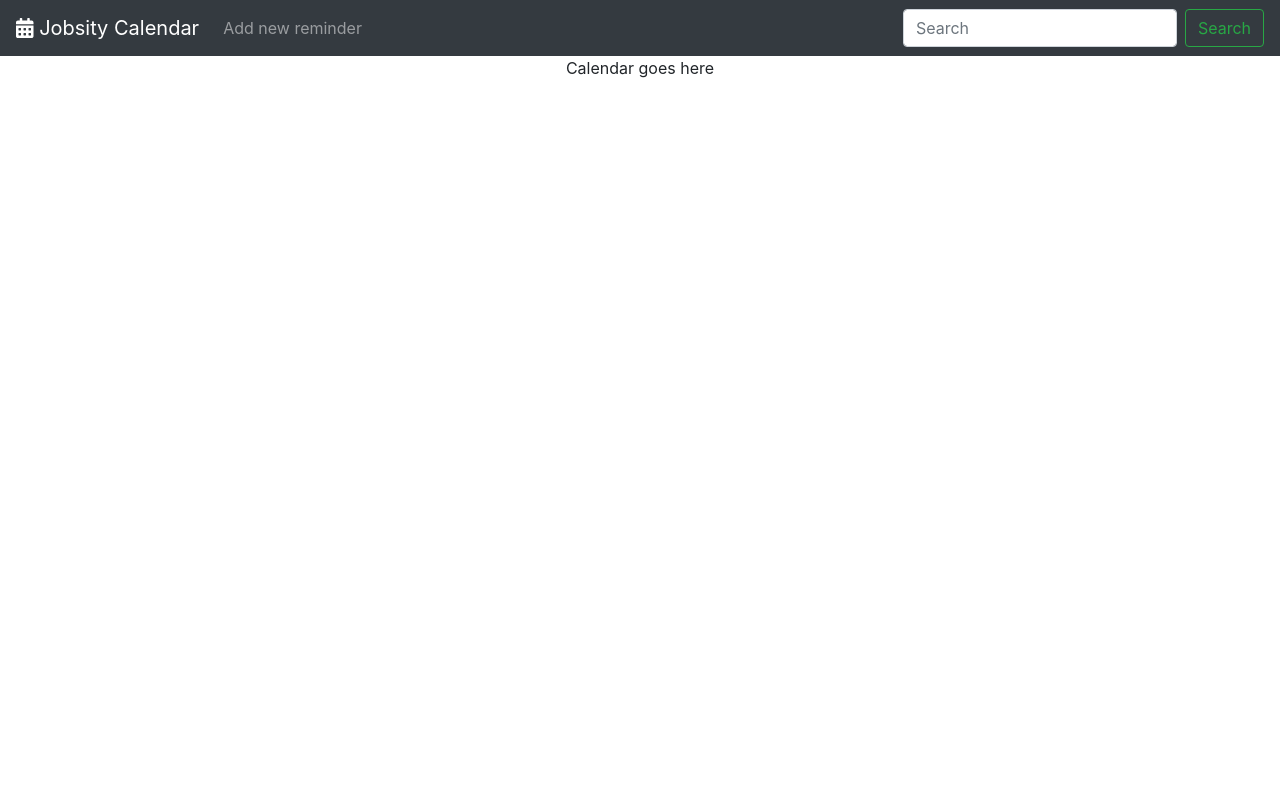
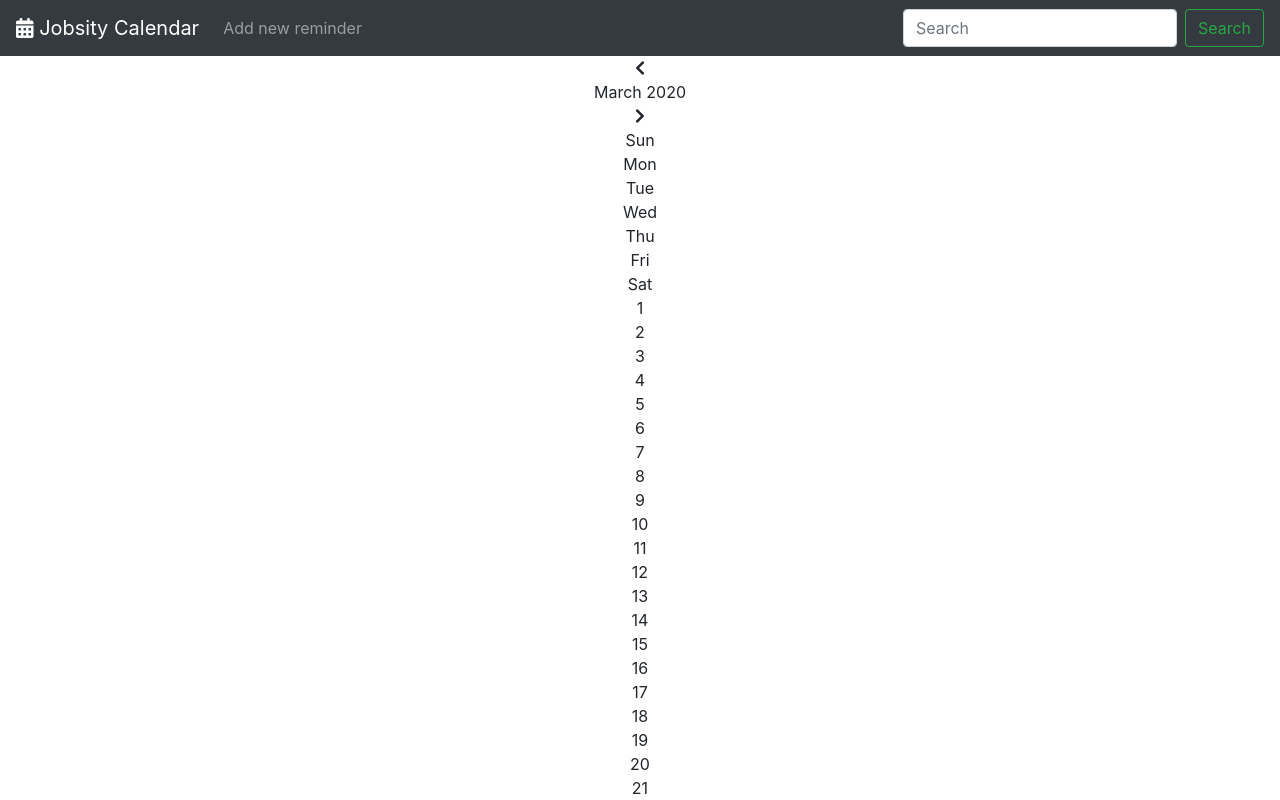
Before and after one commit to fx2000/react-calendar, a React (Create React App) app in the folder client/: page / in a window 1280 px wide. Shown: the top 800 px of the page. Built offline with nearby package versions, Linux system fonts and the light colour scheme.

Commit message:
Preliminary calendar ui

```diff
--- a/client/src/components/Calendar/Calendar.js
+++ b/client/src/components/Calendar/Calendar.js
@@ -1,9 +1,106 @@
-import React from 'react'
+import React, { useState } from 'react';
+import { FontAwesomeIcon } from '@fortawesome/react-fontawesome';
+import {
+  format,
+  addMonths,
+  subMonths,
+  startOfWeek,
+  addDays,
+  startOfMonth,
+  endOfMonth,
+  endOfWeek,
+  isSameMonth,
+  isSameDay,
+  isToday
+} from 'date-fns';
 
-export const Calendar = () => {
+export const Calendar = (props) => {
+  // Date handlers
+  const [currentDate, setCurrentDate] = useState(new Date());
+  const [selectedDate, setSelectedDate] = useState(new Date());
+
+  // Calendar controls
+  const controls = () => {
+    return (
+      <div className='controls'>
+        <div className='control-container'>
+          <FontAwesomeIcon icon='chevron-left'
+            onClick={() => setCurrentDate(subMonths(currentDate, 1))}
+          />
+        </div>
+        <div className='control-container'>{format(currentDate, 'MMMMMM yyyy')}</div>
+        <div className='control-container'>
+          <FontAwesomeIcon icon='chevron-right'
+            onClick={() => setCurrentDate(addMonths(currentDate, 1))}
+          />
+        </div>
+      </div>
+    );
+  };
+
+  // Generate days of the week (Sun-Sat)
+  const weekdays = () => {
+    const days = [];
+    const startDate = startOfWeek(currentDate);
+
+    for (let i = 0; i < 7; i++) {
+      days.push(
+        <div key={i} className='weekdays'>{format(addDays(startDate, i), 'eee')}</div>
+      );
+    }
+    return (
+      <div className='weekdays-grid'>{days}</div>
+    );
+  };
+
+  // Generate individual dates
+  const dates = () => {
+    const monthStart = startOfMonth(currentDate);
+    const monthEnd = endOfMonth(monthStart);
+    const dateStart = startOfWeek(monthStart);
+    const dateEnd = endOfWeek(monthEnd);
+    const dates = [];
+
+    let days = []
+    let day = dateStart;
+    let formattedDate = '';
+
+    while (day <= dateEnd) {
+      for (let i = 0; i < 7; i++) {
+        formattedDate = format(day, 'd');
+        const copyOfDay = day; // Avoid unsafe reference warning
+
+        // Mark out of month dates as 'disabled' and currently selected date as 'selected'
+        days.push(
+          <div className={
+              `days ${!isSameMonth(day, monthStart) ? 'disabled'
+                : isSameDay(day, selectedDate) ? 'selected'
+                : isToday(day) ? 'today'
+                : ''}`
+            }
+            key={day}
+            onClick={ () => setSelectedDate(copyOfDay) }
+          >
+            <span>{formattedDate}</span>
+          </div>
+        );
+        day = addDays(day, 1);
+      }
+      dates.push(
+        <div className='days-grid' key={day}>{days}</div>
+      );
+      days = []; // Clear days array
+    }
+    return (
+      <div className='dates'>{dates}</div>
+    );
+  };
+
   return (
-    <div>
-      Calendar goes here
+    <div className='calendar'>
+      {controls()}
+      {weekdays()}
+      {dates()}
     </div>
-  )
-}
+  );
+};
```
